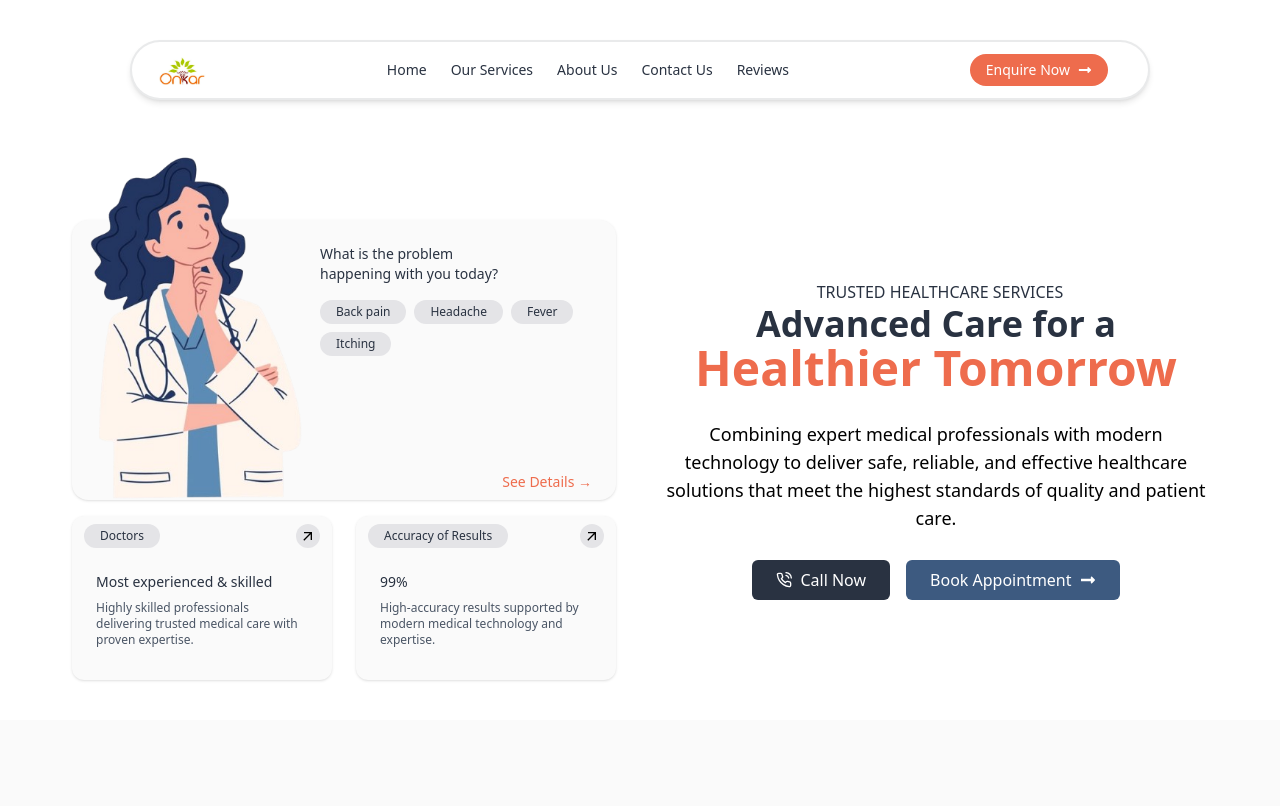
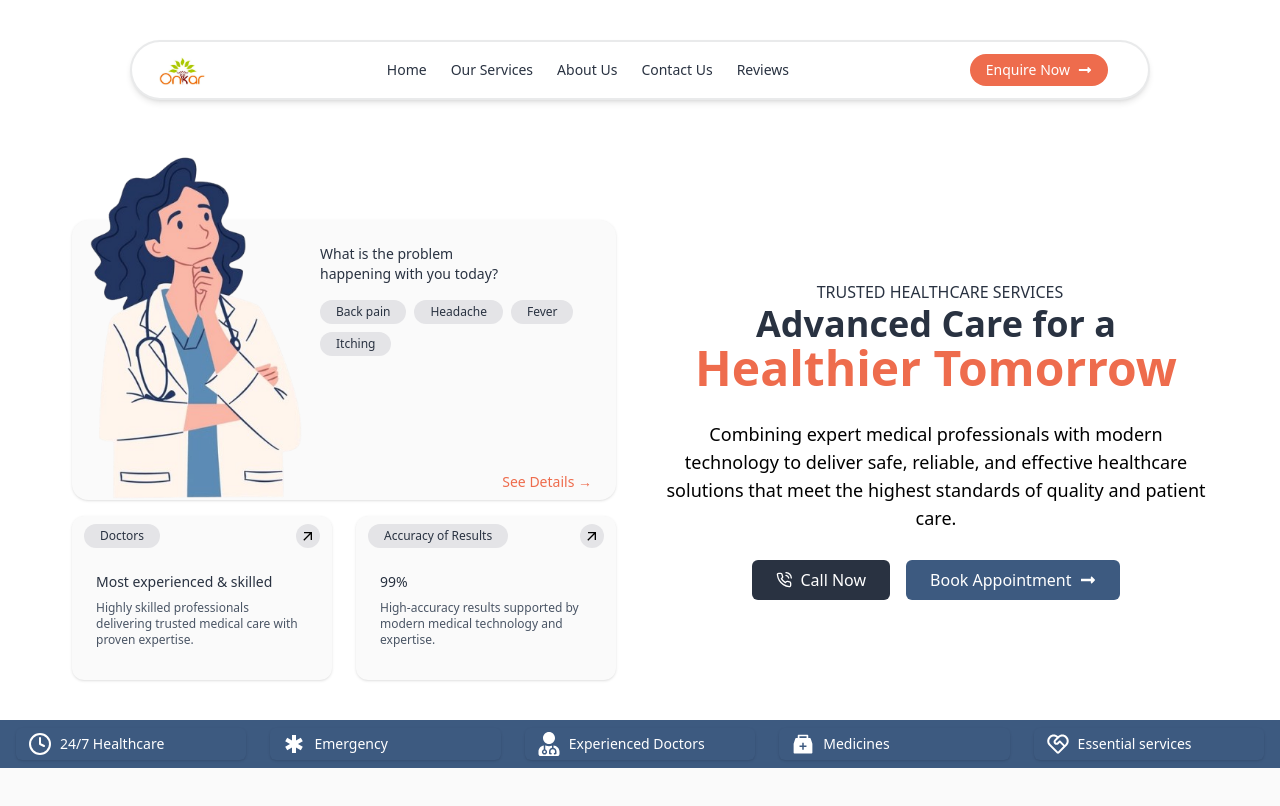
Before and after one commit to AnkitaMaurya-2908/omkar-hospital, a Next.js app in the folder frontend/: page / in a window 1280 px wide. Shown: the top 806 px of the page. Built offline with nearby package versions, Linux system fonts and the light colour scheme.

Commit message:
changed component folder structure and added features section

```diff
--- a/frontend/src/app/page.js
+++ b/frontend/src/app/page.js
@@ -1,6 +1,7 @@
-import DoctorCard from "@/components/DoctorCard";
-import Hero from "@/components/Hero";
-import Navabar from "@/components/Navbar";
+import Features from "@/components/FeaturesSection/Features";
+import DoctorCard from "@/components/HeroSection/DoctorCard";
+import Hero from "@/components/HeroSection/Hero";
+import Navabar from "@/components/HeroSection/Navbar"
 
 export default function Home() {
   return (
@@ -8,6 +9,7 @@ export default function Home() {
         <div className=" h-400 bg-zinc-50">
       <Navabar/>
       <Hero/>
+      <Features/>
 
     </div>
   );
--- /dev/null
+++ b/frontend/src/components/FeaturesSection/Features.jsx
@@ -0,0 +1,24 @@
+import React from "react";
+import { featuresData } from "@/data/featuresData";
+
+export default function Features() {
+  return (
+    <div className=" w-full bg-[#3d5a80] py-1 md:py-2">
+      <div className="max-w-7xl mx-auto px-2 md:px-4">
+        <div className="grid grid-cols-2  md:grid-cols-4 lg:grid-cols-5 gap-2 lg:gap-6 text-xs lg:text-sm font-light text-white">
+          {featuresData.map(({ icon: Icon, text, onlyLg }) => (
+            <div
+              key={text}
+              className={`flex bg- px-3 py-1 rounded-md items-center gap-2  ${
+                onlyLg ? "hidden lg:flex" : ""
+              } p-1 shadow-sm`}
+            >
+              <Icon size={24} className="text-white" />
+              <span>{text}</span>
+            </div>
+          ))}
+        </div>
+      </div>
+    </div>
+  );
+}
--- /dev/null
+++ b/frontend/src/data/featuresData.jsx
@@ -0,0 +1,29 @@
+import { FiClock } from "react-icons/fi";
+import { MdEmergency } from "react-icons/md";
+import { FaUserMd } from "react-icons/fa";
+import { RiServiceLine } from "react-icons/ri";
+import { AiFillMedicineBox } from "react-icons/ai";
+
+export const featuresData = [
+  {
+    icon: FiClock,
+    text: "24/7 Healthcare",
+  },
+  {
+    icon: MdEmergency,
+    text: "Emergency",
+  },
+  {
+    icon: FaUserMd,
+    text: "Experienced Doctors",
+  },
+  {
+    icon: AiFillMedicineBox,
+    text: "Medicines",
+  },
+  {
+    icon: RiServiceLine,
+    text: "Essential services",
+    onlyLg: true,
+  },
+];
```
Also changed, not shown: frontend/src/components/HeroSection/Card.jsx (renamed from frontend/src/components/Card.jsx), frontend/src/components/HeroSection/DoctorCard.jsx (renamed from frontend/src/components/DoctorCard.jsx), frontend/src/components/HeroSection/Hero.jsx (renamed from frontend/src/components/Hero.jsx), frontend/src/components/HeroSection/Navbar.jsx (renamed from frontend/src/components/Navbar.jsx).
